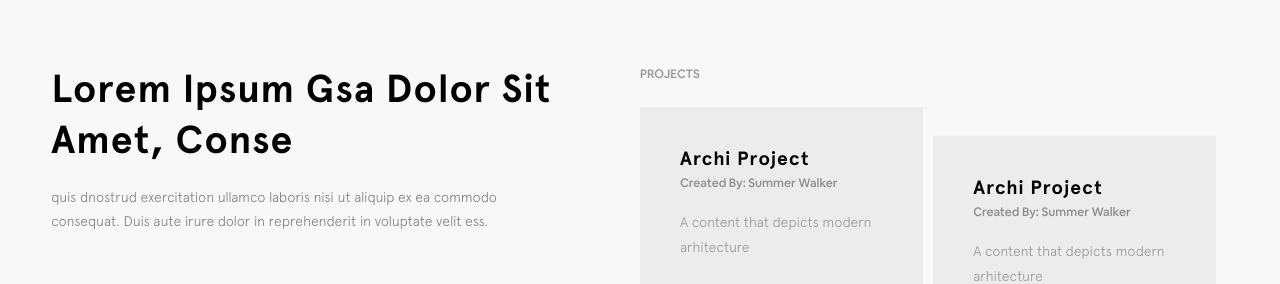
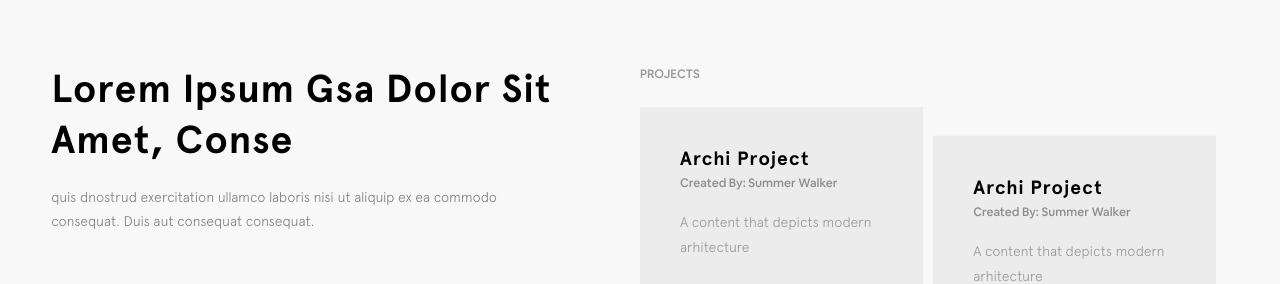
Before and after one commit to Moshood1426/Inu, a Next.js app: page / in a window 1280 px wide. Shown: the top 284 px of the page. Built offline with nearby package versions, Linux system fonts and the light colour scheme.

Commit message:
landing page updated

```diff
--- a/src/components/landing/intro/LandingIntro.tsx
+++ b/src/components/landing/intro/LandingIntro.tsx
@@ -39,8 +39,8 @@ const LandingIntro = () => {
         <div className={`${classes.intro_item} ${classes.intro_item_content}`}>
           <Image
             src={introIcon}
-            width={"100"}
-            height={"100"}
+            width={"80"}
+            height={"80"}
             alt=""
             className={classes.intro_item_img}
           />
@@ -48,8 +48,7 @@ const LandingIntro = () => {
             <h2>Lorem Ipsum gsa dolor sit amet, conse</h2>
             <p className={classes.intro_item_content_text}>
               quis dnostrud exercitation ullamco laboris nisi ut aliquip ex ea
-              commodo consequat. Duis aute irure dolor in reprehenderit in
-              voluptate velit ess.
+              commodo consequat. Duis aut consequat consequat.
             </p>
           </div>
 
```
